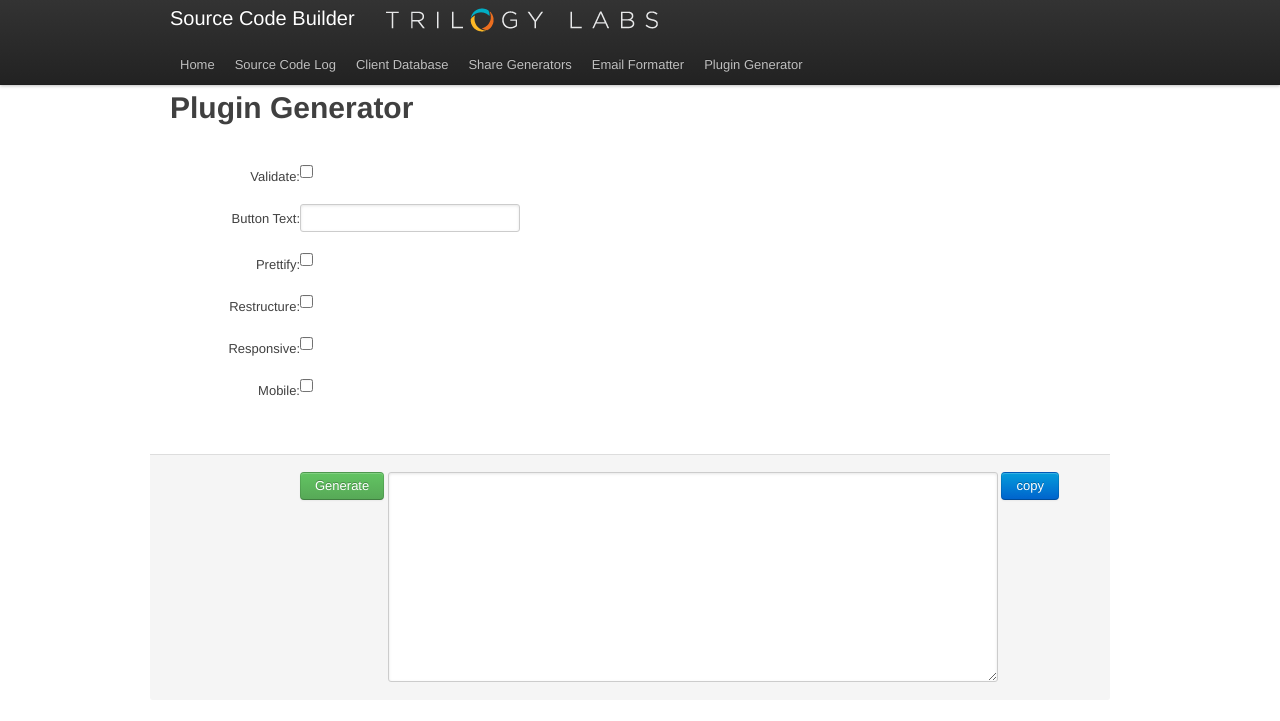
After one commit to mikedish/Source-Builder, a PHP site: page /plugin-generator.php in a window 1280 px wide. The commit adds this page. Shown: the top 721 px of the page. Run offline with PHP 8.4, Linux system fonts and the light colour scheme; a stand-in replaces the project's code that opens the database connection.

Commit message:
plugin generator and email formatter and php navbar

```diff
--- /dev/null
+++ b/navbar.php
@@ -0,0 +1,16 @@
+<div class="topbar">
+  <div class="fill">
+    <div class="container">
+       <img src="img/trilogy-labs.png" height="40" width="296" />
+      <a class="brand" href="/">Source Code Builder</a>
+      <ul class="nav">
+        <li><a href="/">Home</a></li>
+        <li><a href="/source-list.php">Source Code Log</a></li>
+        <li><a href="/clientlist.html">Client Database</a></li>
+        <li><a href="/sharegenerators.php">Share Generators</a></li>
+        <li><a href="/email-formatter.php">Email Formatter</a></li>
+        <li><a href="/plugin-generator.php">Plugin Generator</a></li>
+      </ul>
+    </div>
+  </div>
+</div>
--- /dev/null
+++ b/plugin-generator.php
@@ -0,0 +1,111 @@
+<!doctype html>
+<head>
+  <meta charset="utf-8">
+  <meta http-equiv="X-UA-Compatible" content="IE=edge,chrome=1">
+<title>Trilogy Source Code Builder</title>
+<link rel="ICON" href="favicon.ico" />
+<link rel="SHORTCUT ICON" href="favicon.ico" />
+<link rel="Stylesheet" href="css/jquery-ui-1.8.16.custom.css" type="text/css" />
+<link rel="stylesheet" href="css/bootstrap.min.css" />
+<link rel="stylesheet" href="css/chosen.css" />
+<style type="text/css">
+.main {margin-top: 90px;}
+.ui-datepicker-today a {border: 1px solid #333 !important;}
+label.error {color: #F00; width: 100%; text-align: left; display: none;}
+input.error {border-color: #F00;}
+#ATreminder, #ADreminder {color: #F00; display: none;}
+textarea {
+  height: 200px;
+  width: 600px;
+}
+</style>
+
+</head>
+<body>
+<?php include 'navbar.php'; ?>
+  <div class="container main">
+    <div class="row">
+      <div class="span16">
+        <h1>Plugin Generator</h1>
+        <form action="#" id="so-form" method="post">
+          <fieldset>
+            <div class="clearfix">
+              <label for="validate">Validate:</label>
+              <input type="checkbox" id="validate" value="true" />
+            </div>
+            <div class="clearfix">
+              <label for="buttonText">Button Text:</label>
+              <input type="text" id="buttonText" />
+            </div>
+            <div class="clearfix">
+              <label for="prettify">Prettify:</label>
+              <input type="checkbox" id="prettify" value="true" />
+            </div>
+            <div class="clearfix">
+              <label for="restructure">Restructure:</label>
+              <input type="checkbox" id="restructure" value="true" />
+            </div>
+            <div class="clearfix">
+              <label for="responsive">Responsive:</label>
+              <input type="checkbox" id="responsive" value="true" />
+            </div>
+            <div class="clearfix">
+              <label for="mobile">Mobile:</label>
+              <input type="checkbox" id="mobile" value="true" />
+            </div>
+          </fieldset>
+        </form>
+      </div>
+    </div>
+
+    <div class="actions row">
+      <input type="submit" id="submit" value="Generate" class="btn success" />
+      <textarea id="generated-text" name="generated-text"></textarea>
+      <input type="submit" value="copy" id="copy-dynamic" class="btn primary" />
+    </div>
+
+  </div>
+
+<script src="js/jquery-1.6.1.min.js"></script>
+<script src="js/jquery-ui-1.8.16.custom.min.js"></script>
+<script src="js/jquery.zclip.min.js"></script>
+<script src="js/bootstrap-twipsy.js"></script>
+<script src="js/trilogy_form_tools.js"></script>
+<script src="js/chosen.jquery.js"></script>
+
+</body>
+
+<script>
+
+$(document).ready(function() {
+  $('#submit').click(function() {
+    console.log('running');
+    var fullString = '';
+
+    var beginning = '<script type="text/javascript" src="https://ajax.googleapis.com/ajax/libs/jquery/1.7.2/jquery.min.js"><\/script><script type="text/javascript" src="https://assets.trilogyinteractive.com/shared/jquery-salsaforms-1-0/salsaforms.js"><\/script><script>$(document).ready(function(){$.salsaform({';
+    var end = '});});<\/script>';
+
+    fullString += beginning;
+
+    $.each($('input:checked'), function(index, value) {
+      var element = $(value)
+      fullString += element.attr('id')+':true,'
+    });
+
+    $.each($('[type="text"]'), function(index, value) {
+      var element = $(value);
+      if (element.val().length > 0) {
+        fullString += element.attr('id')+':\''+element.val()+'\'';
+      }
+    });
+
+    fullString += end;
+
+    $('#generated-text').val(fullString);
+
+  });
+
+});
+
+</script>
+</html>
```
Also changed, not shown: adnetworklist.php (+2 -14 lines), email-formatter.php (added, +94 -0 lines), index.php (+2 -16 lines), sharegenerators.php (+3 -16 lines), source-list.php (+2 -16 lines).
